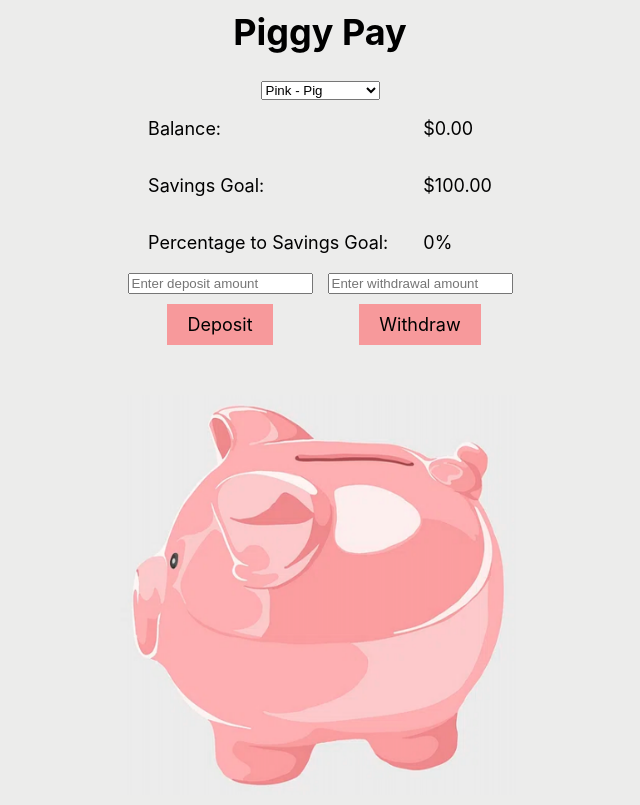
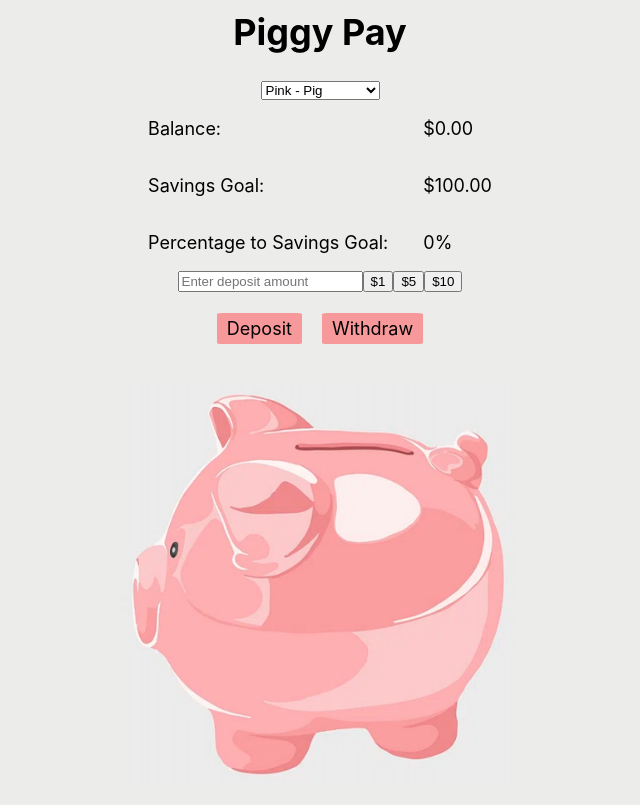
Before and after one commit to nikgiuliani/piggybank-405, a React (Create React App) app: page / in a window 1280 px wide. Shown: the whole page, without its empty margins (320-960 px from the left). Built offline with nearby package versions, Linux system fonts and the light colour scheme.

Commit message:
merged to main
merged

```diff
--- a/src/App.css
+++ b/src/App.css
@@ -14,8 +14,9 @@ button.pink {
   color: black; /* black text on buttons */
   font-size: 18px;
   border: none;
-  padding: 10px 20px;
-  margin: 10px;
+  border-radius: 5%;
+  padding: 5px 10px;
+  margin: 0 10px;
   cursor: pointer;
   transition: background-color 0.3s;
   font-family: -apple-system, BlinkMacSystemFont, "Segoe UI", "Roboto", "Oxygen",
--- a/src/components/PiggyBank.js
+++ b/src/components/PiggyBank.js
@@ -5,6 +5,7 @@ function PiggyBank() {
   const [isDepositing, setIsDepositing] = useState(false);
   const [isWithdrawing, setIsWithdrawing] = useState(false);
   const [isCoinInside, setIsCoinInside] = useState(true);
+  const [amount, setAmount] = useState();
   const savingsGoal = 100;
   const percentageToGoal = (balance / savingsGoal) * 100;
   const isMobile = window.innerWidth <= 768;
@@ -25,21 +26,23 @@ function PiggyBank() {
 
   // deposit $
   const deposit = (amount) => {
-    if (amount) {
+    if (amount && amount > 0) {
       setIsDepositing(true);
       setIsCoinInside(true); // Coin is inside when depositing
+      setAmount("");
       setTimeout(() => {
         setBalance(balance + amount);
         setIsDepositing(false);
       }, 500);
-    }
+    } else if (amount < 0) alert("No negative numbers allowed!");
   };
 
   const withdraw = (amount) => {
-    if (amount) {
+    if (amount && amount > 0) {
       if (balance >= amount) {
         setIsWithdrawing(true);
         setIsCoinInside(false); // Coin is outside when withdrawing
+        setAmount("");
         setTimeout(() => {
           setBalance(balance - amount);
           setIsWithdrawing(false);
@@ -47,7 +50,7 @@ function PiggyBank() {
       } else {
         alert("Not enough money in the piggy bank!");
       }
-    }
+    } else if (amount < 0) alert("No negative numbers allowed!");
   };
 
   // display piggy bank image and deposit/withdraw buttons
@@ -95,16 +98,45 @@ function PiggyBank() {
           justifyContent: "center",
         }}
       >
-        <div style={{ paddingRight: "15px" }}>
+        <div>
+          <div
+            style={{
+              display: "flex",
+              flexDirection: "flex-row",
+              justifyContent: "center",
+            }}
+          >
             <input
               type="number"
               placeholder="Enter deposit amount"
-            value={isDepositing}
-            onChange={(e) => setIsDepositing(e.target.value)}
+              value={amount}
+              onChange={(e) => setAmount(e.target.value)}
             />
+            <div
+              style={{
+                display: "flex",
+                flexDirection: "flex-row",
+                justifyContent: "center",
+              }}
+            >
+              <button onClick={() => setAmount(1)}>$1</button>
+              <button style={{ margin: 0 }} onClick={() => setAmount(5)}>
+                $5
+              </button>
+              <button onClick={() => setAmount(10)}>$10</button>
+            </div>
+          </div>
           <br></br>
+
+          <div
+            style={{
+              display: "flex",
+              flexDirection: "flex-row",
+              justifyContent: "center",
+            }}
+          >
             <button
-            onClick={() => deposit(parseFloat(isDepositing))}
+              onClick={() => deposit(parseFloat(amount))}
               className={
                 selectedColor === "pink"
                   ? "pink"
@@ -115,18 +147,8 @@ function PiggyBank() {
             >
               Deposit
             </button>
-        </div>
-        <br></br>
-        <div>
-          <input
-            type="number"
-            placeholder="Enter withdrawal amount"
-            value={isWithdrawing}
-            onChange={(e) => setIsWithdrawing(e.target.value)}
-          />
-          <br></br>
             <button
-            onClick={() => deposit(parseFloat(isWithdrawing))}
+              onClick={() => withdraw(parseFloat(isWithdrawing))}
               className={
                 selectedColor === "pink"
                   ? "pink"
@@ -137,6 +159,7 @@ function PiggyBank() {
             >
               Withdraw
             </button>
+          </div>
         </div>
       </div>
       <div className="coin-container">
@@ -160,32 +183,50 @@ function PiggyBank() {
           display: isMobile ? "flex" : "none",
           flexDirection: "flex-row",
           justifyContent: "center",
+          paddingTop: "10px",
         }}
       >
-        <div style={{ paddingRight: "15px" }}>
+        <div>
+          <div
+            style={{
+              display: "flex",
+              flexDirection: "flex-row",
+              justifyContent: "center",
+            }}
+          >
             <input
               type="number"
               placeholder="Enter deposit amount"
-            value={isDepositing}
-            onChange={(e) => setIsDepositing(e.target.value)}
+              value={amount}
+              onChange={(e) => setAmount(e.target.value)}
             />
+            <div
+              style={{
+                display: "flex",
+                flexDirection: "flex-row",
+                justifyContent: "center",
+              }}
+            >
+              <button onClick={() => setAmount(1)}>$1</button>
+              <button style={{ margin: 0 }} onClick={() => setAmount(5)}>
+                $5
+              </button>
+              <button onClick={() => setAmount(10)}>$10</button>
+            </div>
+          </div>
           <br></br>
-          <button onClick={() => deposit(parseFloat(isDepositing))}>
-            Deposit
+          <div
+            style={{
+              display: "flex",
+              flexDirection: "flex-row",
+              justifyContent: "center",
+            }}
+          >
+            <button onClick={() => deposit(parseFloat(amount))}>Deposit</button>
+            <button onClick={() => withdraw(parseFloat(amount))}>
+              Withdraw
             </button>
           </div>
-        <br></br>
-        <div>
-          <input
-            type="number"
-            placeholder="Enter withdrawal amount"
-            value={isWithdrawing}
-            onChange={(e) => setIsWithdrawing(e.target.value)}
-          />
-          <br></br>
-          <button onClick={() => withdraw(parseFloat(isWithdrawing))}>
-            Withdraw
-          </button>
         </div>
       </div>
     </div>
```
Lines whose indentation alone changed are shown as unchanged.
